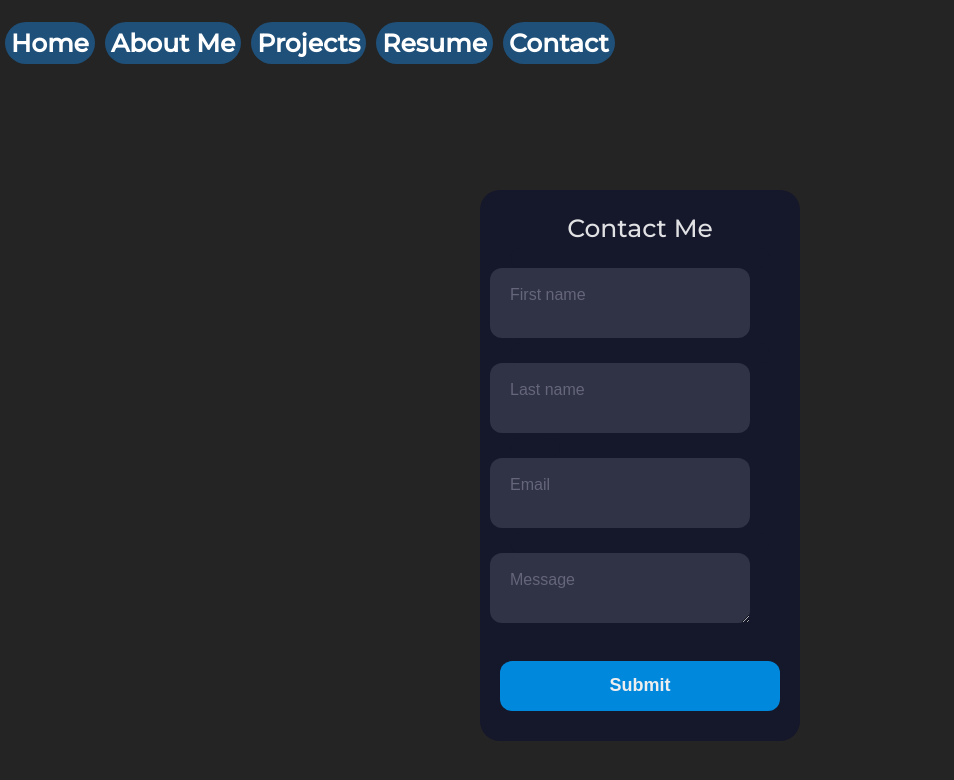
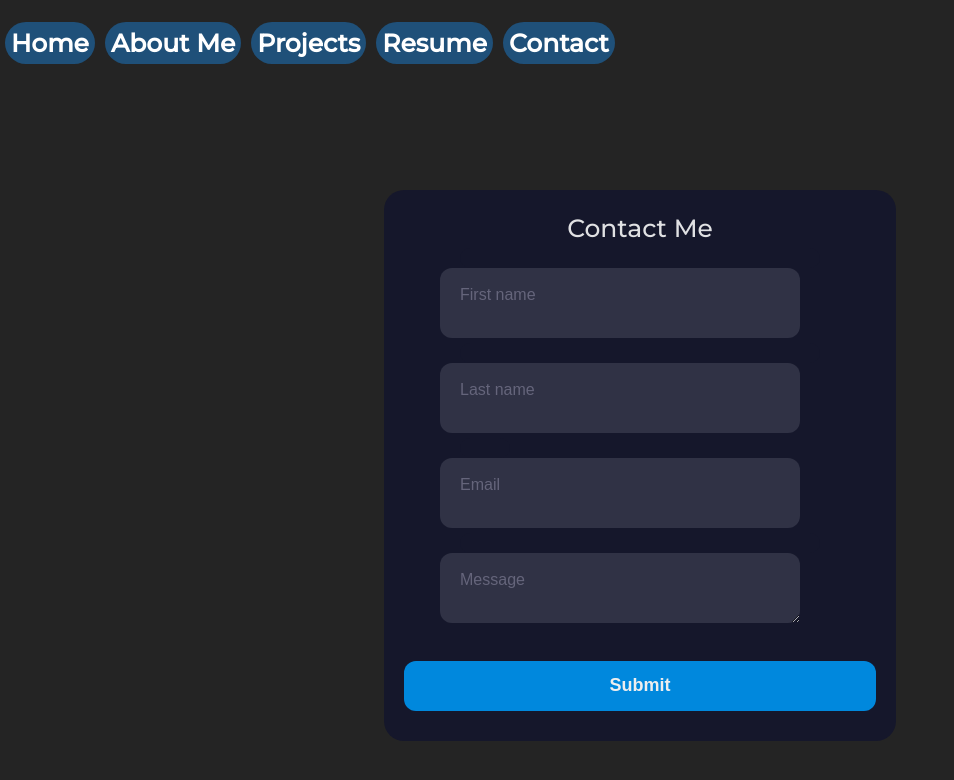
Before and after one commit to CharlesWGillespie/My-React-Portfolio, a React (Vite) app: page /contact in a window 1280 px wide. Shown: the top 780 px of the page, without its empty margins (0-954 px from the left). Built offline with nearby package versions, Linux system fonts and the light colour scheme.

Commit message:
changed media quieries on form

```diff
--- a/src/components/Contact.jsx
+++ b/src/components/Contact.jsx
@@ -20,10 +20,6 @@ function ContactForm() {
     e.preventDefault();
     console.log(formData);
 
-    // Here you can implement the logic to send the form data to your email
-    // You can use APIs like nodemailer or others for this purpose
-
-    // Reset form fields after submission
     setFormData({
       firstname: '',
       lastname: '',
--- a/src/css/contact.css
+++ b/src/css/contact.css
@@ -100,3 +100,28 @@
   .submit:active {
     background-color: #06b;
   }
+
+  @media screen and (min-width: 768px) {
+    .form {
+      width: 60%;
+    }
+
+    .input-container {
+        width:430px;
+      }
+  }
+
+  @media screen and (min-width: 1024px) {
+    .form {
+      width: 40%;
+    }
+    .input-container {
+        width:400px;
+      }
+  }
+
+  @media screen and (min-width: 1440px) {
+    .form {
+      width: 30%;
+    }
+  }
```
